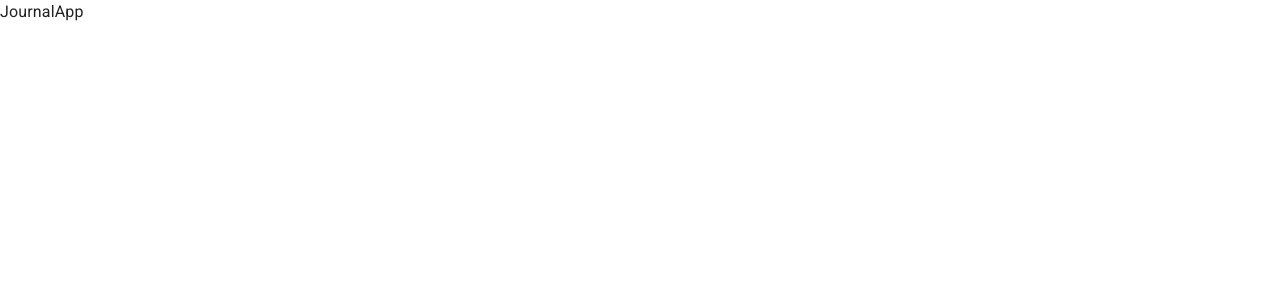
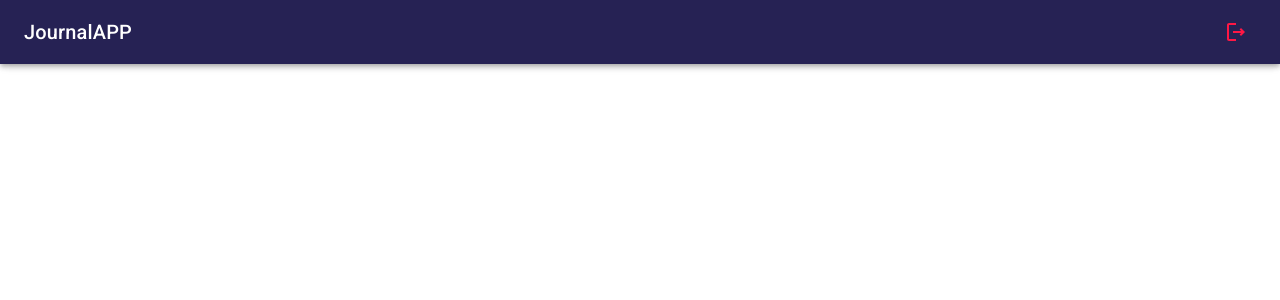
Before and after one commit to ElopezCL/JournalAPP, a React (Vite) app: page / in a window 1280 px wide. Shown: the top 300 px of the page. Built offline with nearby package versions, Linux system fonts and the light colour scheme.

Commit message:
Actualizando 18-06- Practicando

```diff
--- /dev/null
+++ b/src/journal/components/NavBar.jsx
@@ -0,0 +1,31 @@
+import { LogoutOutlined, MenuOutlined } from '@mui/icons-material'
+import { AppBar, Grid, IconButton, Toolbar, Typography } from '@mui/material'
+import React from 'react'
+
+export const NavBar = ({drawerWidth}) => {
+  return (
+    <AppBar position='fixed'
+            sx={{
+                width: {sm:`cal(100% - ${drawerWidth})`},
+                ml: {sm: `${drawerWidth}px` }
+            }}
+    >
+        <Toolbar>
+            <IconButton
+            color="inherit"
+            edge= "start"
+            sx={{mr:2, display: {sm:"none"}}}
+            >
+                <MenuOutlined/>
+            </IconButton>
+
+            <Grid container direction="row" justifyContent={'space-between'} alignItems={'center'}>
+                <Typography variant='h6' noWrap component={'div'}>JournalAPP</Typography>
+            </Grid>
+            <IconButton color="error">
+                <LogoutOutlined/>
+            </IconButton>
+        </Toolbar>
+    </AppBar>
+  )
+}
--- /dev/null
+++ b/src/journal/components/index.js
@@ -0,0 +1 @@
+export * from './NavBar'
--- a/src/journal/layout/JournalLayout.jsx
+++ b/src/journal/layout/JournalLayout.jsx
@@ -1,16 +1,22 @@
+import { Box } from '@mui/material'
 import React from 'react'
+import { NavBar } from '../components'
 
-export const JournalLayout = ({children}) => {
+const drawerWidth = 250
+
+export const JournalLayout = ({ children }) => {
     return (
-    <Box sx={{display:"flex"}}>
+        <Box sx={{ display: "flex" }}>
 
-       {/*Navbar*/}
+            <NavBar drawerWidth={drawerWidth}/>
 
             {/*Sidebar*/}
             <Box component="main"
-        sx={{flexGrow:1, p3}}
+                sx={{ flexGrow: 1, p:3 }}
             >
+                {/* ToolBar */}
 
+                {children}
             </Box>
         </Box>
     )
--- a/src/journal/pages/JournalPage.jsx
+++ b/src/journal/pages/JournalPage.jsx
@@ -2,10 +2,13 @@
 import { AppTheme } from '../../theme'
 import { AppRouter } from '../../router/AppRouter'
 import { Typography } from '@mui/material'
+import { JournalLayout } from '../layout/JournalLayout'
 
 export const JournalPage = () => {
   return (
+    <JournalLayout>
+          <Typography>JournalApp AQUI ESTOY</Typography>
+    </JournalLayout>
 
-    <Typography>JournalApp</Typography>
   )
 }
```
Lines whose indentation alone changed are shown as unchanged.
